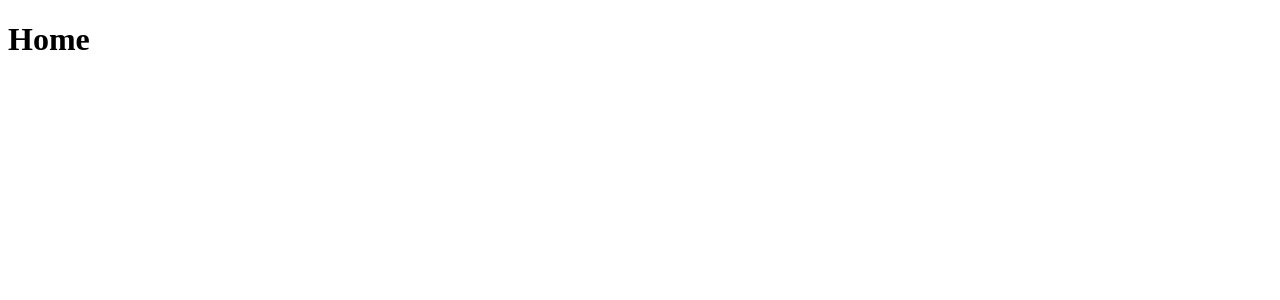
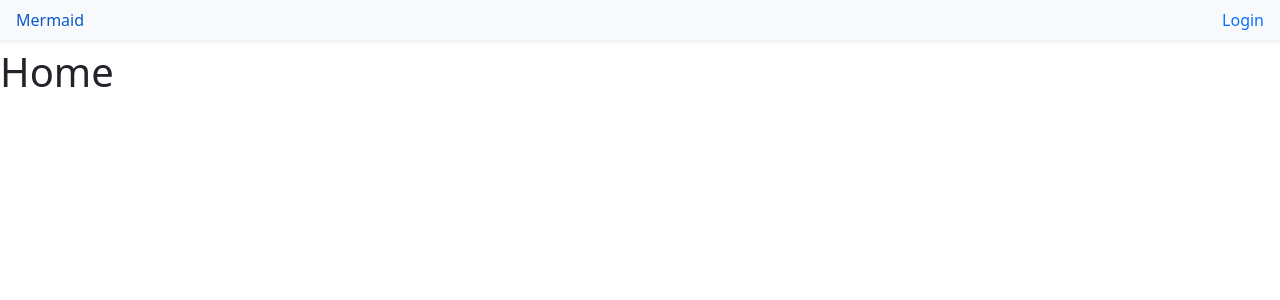
Before and after one commit to sidneyfrancois/mermaishop, a React (Vite) app: page / in a window 1280 px wide. Shown: the top 300 px of the page. Built offline with nearby package versions, Linux system fonts and the light colour scheme.

Commit message:
Inserindo menu

```diff
--- a/index.html
+++ b/index.html
@@ -3,10 +3,22 @@
   <head>
     <meta charset="UTF-8" />
     <meta name="viewport" content="width=device-width, initial-scale=1.0" />
+    <link
+      href="https://cdn.jsdelivr.net/npm/bootstrap@5.2.1/dist/css/bootstrap.min.css"
+      rel="stylesheet"
+      integrity="sha384-iYQeCzEYFbKjA/T2uDLTpkwGzCiq6soy8tYaI1GyVh/UjpbCx/TYkiZhlZB6+fzT"
+      crossorigin="anonymous"
+    />
     <title>Mermaid Shop</title>
   </head>
   <body>
     <div id="root"></div>
+    <script
+      src="https://cdn.jsdelivr.net/npm/bootstrap@5.2.1/dist/js/bootstrap.bundle.min.js"
+      integrity="sha384-u1OknCvxWvY5kfmNBILK2hRnQC3Pr17a+RTT6rIHI7NnikvbZlHgTPOOmMi466C8"
+      crossorigin="anonymous"
+    ></script>
+  </body>
     <script type="module" src="/src/main.jsx"></script>
   </body>
 </html>
--- a/src/App.jsx
+++ b/src/App.jsx
@@ -1,9 +1,11 @@
 import { BrowserRouter, Route, Routes } from "react-router-dom";
+import Menu from "./components/Menu";
 import Home from "./pages/Home";
 
 function App() {
   return (
     <BrowserRouter>
+      <Menu />
       <Routes>
         <Route path="/" element={<Home />} />
       </Routes>
--- /dev/null
+++ b/src/components/Menu.jsx
@@ -0,0 +1,20 @@
+import { NavLink } from "react-router-dom";
+
+export default function Menu() {
+  return (
+    <>
+      <ul className="nav d-flex justify-content-between shadow-sm mb-2 sticky-top bg-light">
+        <li className="nav-item">
+          <NavLink className="nav-link" to="/">
+            Mermaid
+          </NavLink>
+        </li>
+        <li className="nav-item">
+          <NavLink className="nav-link" to="/">
+            Login
+          </NavLink>
+        </li>
+      </ul>
+    </>
+  );
+}
```
